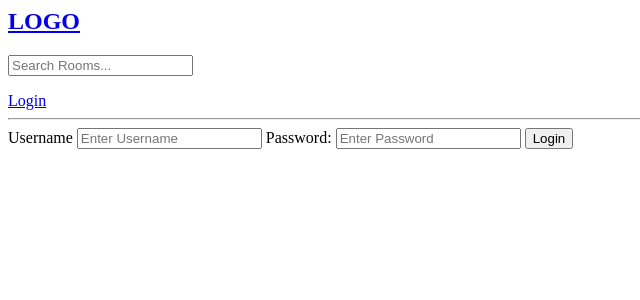
After one commit to rukshan99/scholab, a Django app: page /login/ in a window 1280 px wide. The commit adds this page. Shown: the top 300 px of the page, without its empty margins (0-640 px from the left). Run offline with Django 3.2, Linux system fonts and the light colour scheme.

Commit message:
implement login functionality

```diff
--- /dev/null
+++ b/base/templates/base/login_register.html
@@ -0,0 +1,17 @@
+{% extends 'main.html' %}
+
+{% block content %}
+    <div>
+        <form method="POST" action="">
+            {% csrf_token %}
+
+            <label>Username</label>
+            <input type="text" name="username" placeholder="Enter Username">
+
+            <label>Password:</label>
+            <input type="password" name="password" placeholder="Enter Password">
+
+            <input type="submit" value="Login">
+        </form>
+    </div>
+{% endblock content %}
--- a/base/urls.py
+++ b/base/urls.py
@@ -3,6 +3,7 @@ from . import views
 
 urlpatterns = [
     path('', views.home, name='home_view'),
+    path('login/', views.loginView, name='login_view'),
     path('room/<str:id>/', views.room, name='room_view'),
     path('create-room/', views.createRoom, name='create_room_view'),
     path('update-room/<str:id>/', views.updateRoom, name='update_room_view'),
--- a/base/views.py
+++ b/base/views.py
@@ -1,8 +1,28 @@
 from django.shortcuts import render, redirect
+from django.contrib import messages
 from django.db.models import Q
 from django.http import HttpResponse
+from django.contrib.auth.models import User
+from django.contrib.auth import authenticate, login, logout
 from .models import Room, Topic
 from .forms import RoomForm
+
+def loginView(request):
+    if request.method == 'POST':
+        username = request.POST.get('username')
+        password = request.POST.get('password')
+        try:
+            user = User.objects.get(username=username)
+        except:
+            messages.error(request, 'Authentication failed. Please check the credentials again.')
+        authenticated_user = authenticate(request, username=username, password=password)
+        if authenticated_user is not None:
+            login(request, authenticated_user)
+            return redirect('home_view')
+        else:
+            messages.error(request, 'Authentication failed. Please check the credentials again.')
+    context = {}
+    return render(request, 'base/login_register.html', context)
 
 def home(request):
     q = request.GET.get('q') or ''
--- a/templates/main.html
+++ b/templates/main.html
@@ -1,16 +1,27 @@
 <html lang="en">
+
 <head>
     <meta charset="UTF-8">
     <meta http-equiv="X-UA-Compatible" content="IE=edge">
     <meta name="viewport" content="width=device-width, initial-scale=1.0">
     <title>Scholab.</title>
 </head>
+
 <body>
     {% include 'navbar.html' %}
+
+    {% if messages %}
+    <ul class="messages">
+        {% for message in messages %}
+        <li{% if message.tags %} class="{{ message.tags }}" {% endif %}>{{ message }}</li>
+            {% endfor %}
+    </ul>
+    {% endif %}
 
     {% block content %}
 
     {% endblock %}
 
 </body>
+
 </html>
--- a/templates/navbar.html
+++ b/templates/navbar.html
@@ -4,4 +4,5 @@
 <form action="{% url 'home_view' %}">
     <input type="text" name="q" placeholder="Search Rooms...">
 </form>
+<a href="{% url 'login_view' %}">Login</a>
 <hr>
```
